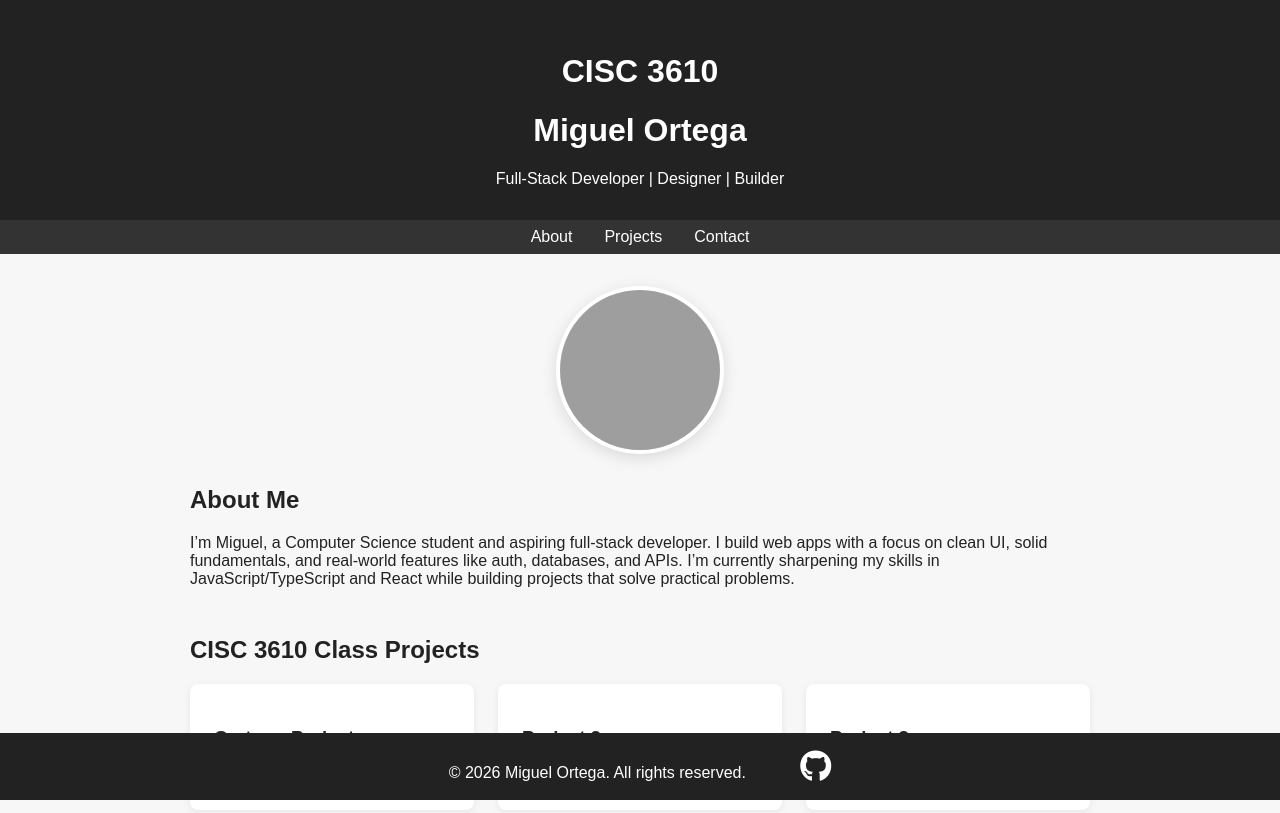
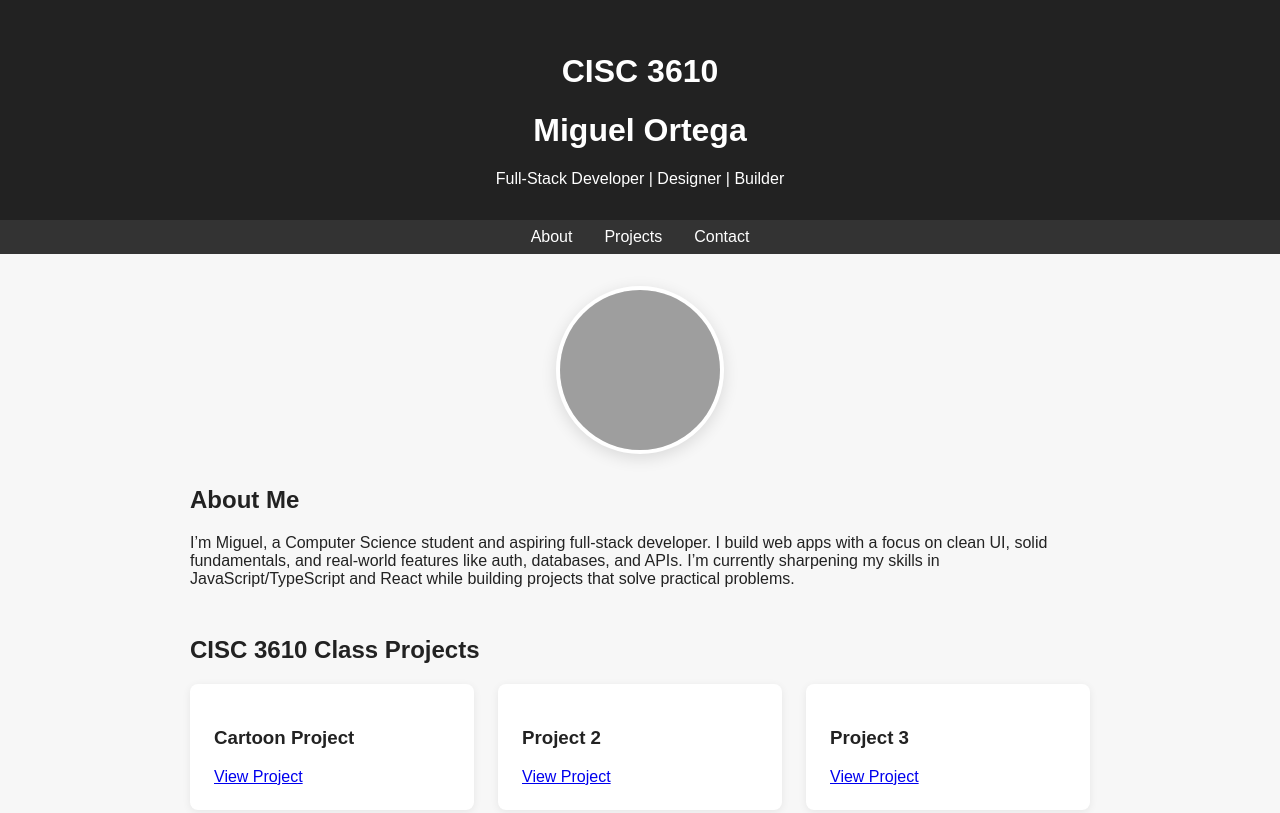
Before and after one commit to Mirio1010/personal-portfolio, a plain HTML site: page index.html in a window 1280 px wide. Shown: the top 813 px of the page. Drawn offline with Linux system fonts and the light colour scheme; grey boxes are pictures that could not be loaded.

Commit message:
Fix: footer blocking contact section

```diff
--- a/styles/style.css
+++ b/styles/style.css
@@ -17,8 +17,7 @@
   background: #eee;
 }
 body {
-  font-family:
-    sans-serif;
+  font-family: sans-serif;
   margin: 0;
   padding: 0;
   background: #f7f7f7;
@@ -71,12 +70,20 @@ section {
 }
 footer {
   text-align: center;
-  padding: 0.1rem 0;
+  padding: 0.5rem 0;
   background: #222;
   color: #fff;
-  position: fixed;
+  /* allow footer to flow naturally instead of staying fixed at the bottom */
+  position: static;
   width: 100%;
-  bottom: 0;
+  /* bottom: 0; removed */
+}
+
+/* make sure main content doesn’t get hidden if footer were to overlap */
+main {
+  max-width: 900px;
+  margin: 2rem auto;
+  padding: 0 1rem 3rem; /* extra bottom padding for spacing from footer */
 }
 @media (max-width: 600px) {
   main {
```
